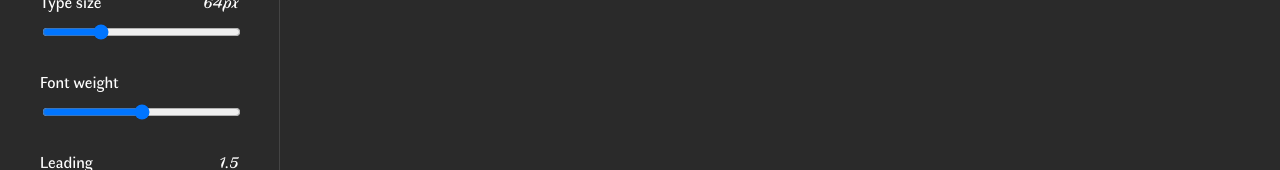
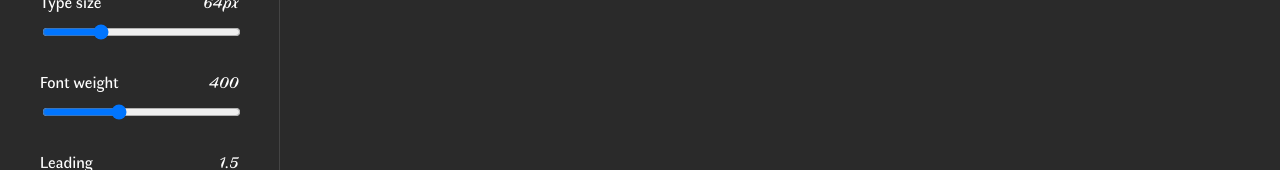
Before and after one commit to gideonibemerejr/js-for-designers, a React (Create React App) app: page /type-checker in a window 1280 px wide. Shown: the part 282-452 px from the top of the page. Built offline with nearby package versions, Linux system fonts and the light colour scheme.

Commit message:
Add font-weight functionality

```diff
--- a/src/Pages/TypeChecker/components/ControlPanel/index.jsx
+++ b/src/Pages/TypeChecker/components/ControlPanel/index.jsx
@@ -1,7 +1,7 @@
 import React from 'react'
 import './ControlPanel.css'
 
-const ControlPanel = ({ handleChange, sentence, typeSize, leading, italic, typefaces, typeFace}) => {
+const ControlPanel = ({ handleChange, sentence, typeSize, leading, italic, typefaces, typeFace, fontWeight}) => {
     return (
         <section className="control-panel--wrapper">
             <h1>Type Checker</h1>
@@ -16,10 +16,10 @@ const ControlPanel = ({ handleChange, sentence, typeSize, leading, italic, typef
             <Control key={3} name="typeSize" htmlFor="typeSize" label="Type size" type="range"  min={12} max={200} defaultValue={64} value={typeSize} handleChange={handleChange} />
 
             {/* Font Weight Control */}
-            <Control key={4} name="fontWeight" htmlFor="fontWeight" label="Font weight" type="range"  min={100} max={900} />
+            <Control key={4} name="fontWeight" htmlFor="fontWeight" label="Font weight" type="range"  min={100} max={900} step={100} defaultValue={400} value={fontWeight} handleChange={handleChange} />
 
             {/* Leading Control */}
-            <Control key={5} name="leading" htmlFor="leading" label="Leading" type="range" min={0.75} max={2.5} step={0.25} defaultValue={1.5} value={leading} handleChange={handleChange}  />
+            <Control key={5} name="leading" htmlFor="leading" label="Leading" type="range" min={0.75} max={2.5} step={0.01} defaultValue={1.5} value={leading} handleChange={handleChange}  />
 
             {/* Italic Control */}
             <Control key={6} name="italic" handleChange={handleChange} checked={italic} htmlFor="italic" label="Italic" type="checkbox" />
@@ -41,7 +41,7 @@ const ControlPanel = ({ handleChange, sentence, typeSize, leading, italic, typef
 export default ControlPanel;
 
 
-const Control = ({htmlFor, type, name, label, placeholder, handleChange, value, options, min, max, checked, typeFace}) => {
+const Control = ({htmlFor, type, name, label, placeholder, handleChange, value, options, min, max, checked,  step}) => {
 
     return (
         <div className="control">
@@ -63,7 +63,7 @@ const Control = ({htmlFor, type, name, label, placeholder, handleChange, value,
                             (
                                 <>
                                 <label htmlFor={htmlFor}>{label} <span>{label === 'Type size' ? `${value}px` : value}</span></label>
-                                <input step={name === 'leading' ? 0.01 : ''} min={min} max={max} value={value} onChange={handleChange} placeholder={placeholder}  type={type} name={name}/>
+                                <input step={step} min={min} max={max} value={value} onChange={handleChange} placeholder={placeholder}  type={type} name={name}/>
                                 </>
                             )
                                 :
--- a/src/Pages/TypeChecker/components/Output/Output.css
+++ b/src/Pages/TypeChecker/components/Output/Output.css
@@ -34,4 +34,5 @@ textarea.text-output {
   outline: none;
   min-height: 100vh;
   padding: 40px;
+  transition: font-weight 0.1s, font-size 0.1s;
 }
--- a/src/Pages/TypeChecker/components/Output/index.jsx
+++ b/src/Pages/TypeChecker/components/Output/index.jsx
@@ -2,7 +2,7 @@ import React from 'react'
 import './Output.css'
 
 
-const Output = ({sentence, defaultSentence, handleChange, typeSize, leading, italic, typeFace}) => {
+const Output = ({sentence, defaultSentence, handleChange, typeSize, leading, italic, typeFace, fontWeight}) => {
     return (
         <section className="text-output--wrapper">
             <textarea
@@ -14,7 +14,8 @@ const Output = ({sentence, defaultSentence, handleChange, typeSize, leading, ita
                 fontSize: `${typeSize}px`,
                 lineHeight: leading,
                 fontStyle: `${italic ? 'italic' : 'normal'}`,
-                fontFamily: typeFace
+                fontFamily: typeFace,
+                fontWeight
             }}
             />
         </section>
```
